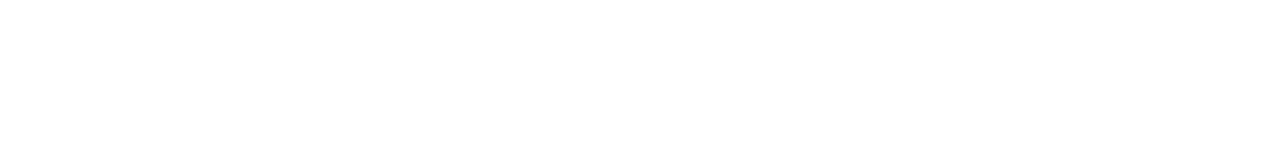
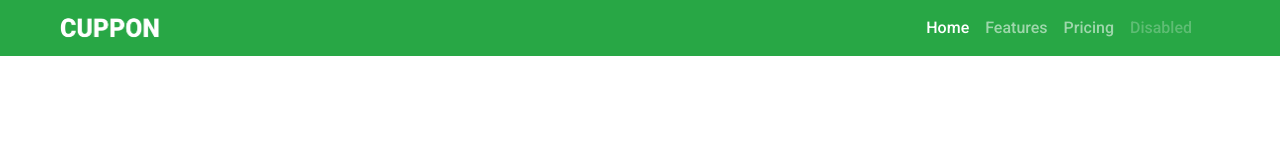
Before and after one commit to stevenfvalladares/cuppon, a plain HTML site: page index.html in a window 1280 px wide. Drawn offline with nearby package versions, Linux system fonts and the light colour scheme.

Commit message:
Navbar development

```diff
--- a/assets/css/style.css
+++ b/assets/css/style.css
@@ -12,5 +12,45 @@
 }
 
 /*========================================*/
-/*-----------[Classes and Styles]---------*/
+/*-----------[Mobile and Tablets]---------*/
 /*========================================*/
+
+/*========================================*/
+/*----------------[Desktop]---------------*/
+/*========================================*/
+
+.bg-green {
+    background-color: var(--green);
+}
+
+/* Large devices (desktops, 992px and up) */
+@media (min-width: 992px) {
+    .navbar .container-fluid {
+        margin-left: 3rem !important;
+        margin-right: 3rem !important;
+    }
+}
+
+/* X-Large devices (large desktops, 1200px and up) */
+@media (min-width: 1200px) {
+    .navbar .container-fluid {
+        margin-left: 3rem !important;
+        margin-right: 3rem !important;
+    }
+}
+
+/* XX-Large devices (larger desktops, 1400px and up) */
+@media (min-width: 1400px) {
+    .navbar .container-fluid {
+        margin-left: 3rem !important;
+        margin-right: 3rem !important;
+    }
+}
+
+.navbar-nav {
+    margin-left: auto;
+    padding-right: 20px;
+}
+.navbar-nav a {
+    font-family: 'Roboto', sans-serif;
+}
--- a/index.html
+++ b/index.html
@@ -6,7 +6,7 @@
         <meta name="viewport" content="width=device-width, initial-scale=1.0" />
 
         <!-- Favicon -->
-        <link rel="shortcut icon" href="#" type="image/x-icon">
+        <link rel="shortcut icon" href="#" type="image/x-icon" />
         <!-- Links to CSS styles file, fonts and Bootstrap -->
         <link rel="stylesheet" href="./assets/css/style.css" />
         <link rel="preconnect" href="https://fonts.googleapis.com" />
@@ -28,12 +28,37 @@
         src="https://kit.fontawesome.com/240c72f731.js"
         crossorigin="anonymous"
         ></script>
-
+        <!-- Title -->
         <title>Cuppon</title>
 
     </head>
     <body>
+        <div class="container-fluid p-0">
+            <!--Header and Navbar-->
+            <nav class="navbar navbar-expand-lg navbar-dark bg-green">
+                <div class="container-fluid mx-3">
+                    <img src="./assets/imgs/logos/logo-white.png" alt="logo" width="100px">
+                    <button class="navbar-toggler" type="button" data-bs-toggle="collapse" data-bs-target="#navbarNavAltMarkup" aria-controls="navbarNavAltMarkup" aria-expanded="false" aria-label="Toggle navigation">
+                        <span class="navbar-toggler-icon"></span>
+                    </button>
+                    <div class="collapse navbar-collapse" id="navbarNavAltMarkup">
+                        <div class="navbar-nav">
+                        <a class="nav-link active" aria-current="page" href="#">Home</a>
+                        <a class="nav-link" href="#">Features</a>
+                        <a class="nav-link" href="#">Pricing</a>
+                        <a class="nav-link disabled">Disabled</a>
+                        </div>
+                    </div>
+                </div>
+              </nav>
 
+        </div>
 
+        <!-- Bootstrap Bundle with Popper -->
+        <script
+        src="https://cdn.jsdelivr.net/npm/bootstrap@5.1.3/dist/js/bootstrap.bundle.min.js"
+        integrity="sha384-ka7Sk0Gln4gmtz2MlQnikT1wXgYsOg+OMhuP+IlRH9sENBO0LRn5q+8nbTov4+1p"
+        crossorigin="anonymous"
+        ></script>
     </body>
 </html>
```
